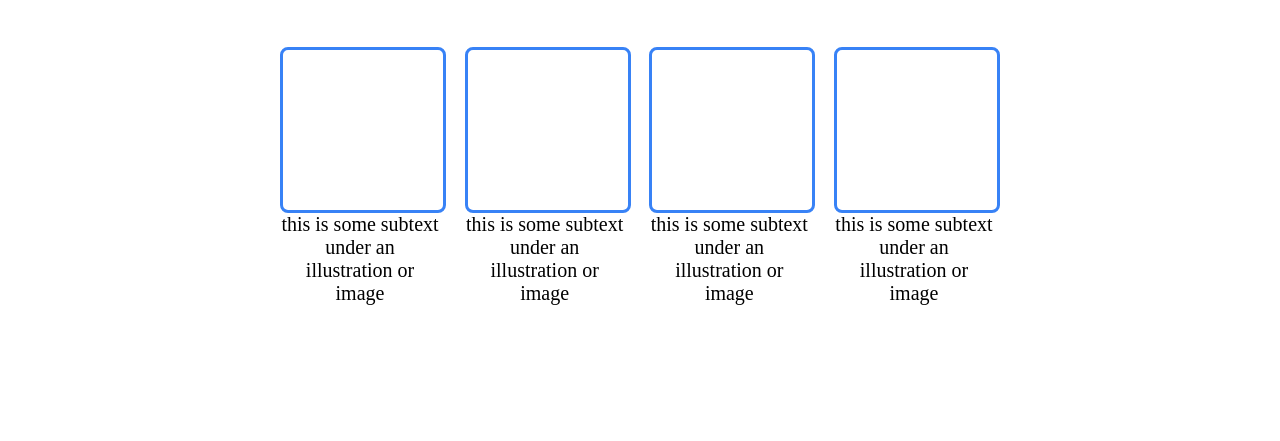
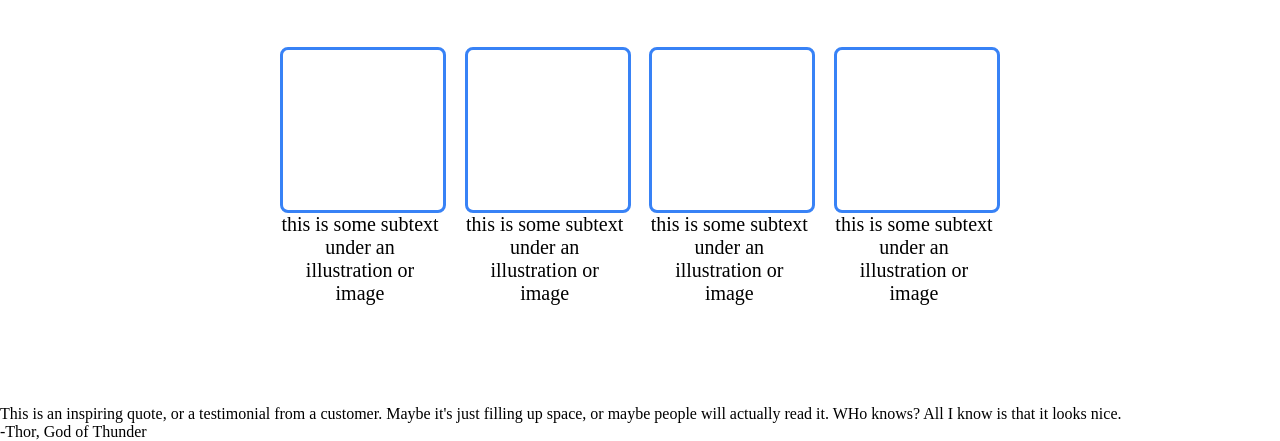
Before and after one commit to corine-dot/landing-page, a plain HTML site: page index.html in a window 1280 px wide. Shown: the part 642-1083 px from the top of the page. Before the commit the page ends 1047 px from the top, so only its background shows below. Drawn offline with Linux system fonts and the light colour scheme.

Commit message:
Add third section in HTML

```diff
--- a/index.html
+++ b/index.html
@@ -44,6 +44,9 @@
             <div class="text">this is some subtext under an illustration or image</div>
         </div>
     </div>
-
+    <div class="quote-text">
+        This is an inspiring quote, or a testimonial from a customer. Maybe it's just filling up space, or maybe people will actually read it. WHo knows? All I know is that it looks nice.
+        <div class="author-name">-Thor, God of Thunder</div>
+    </div>
 </body>
 </html>
```
